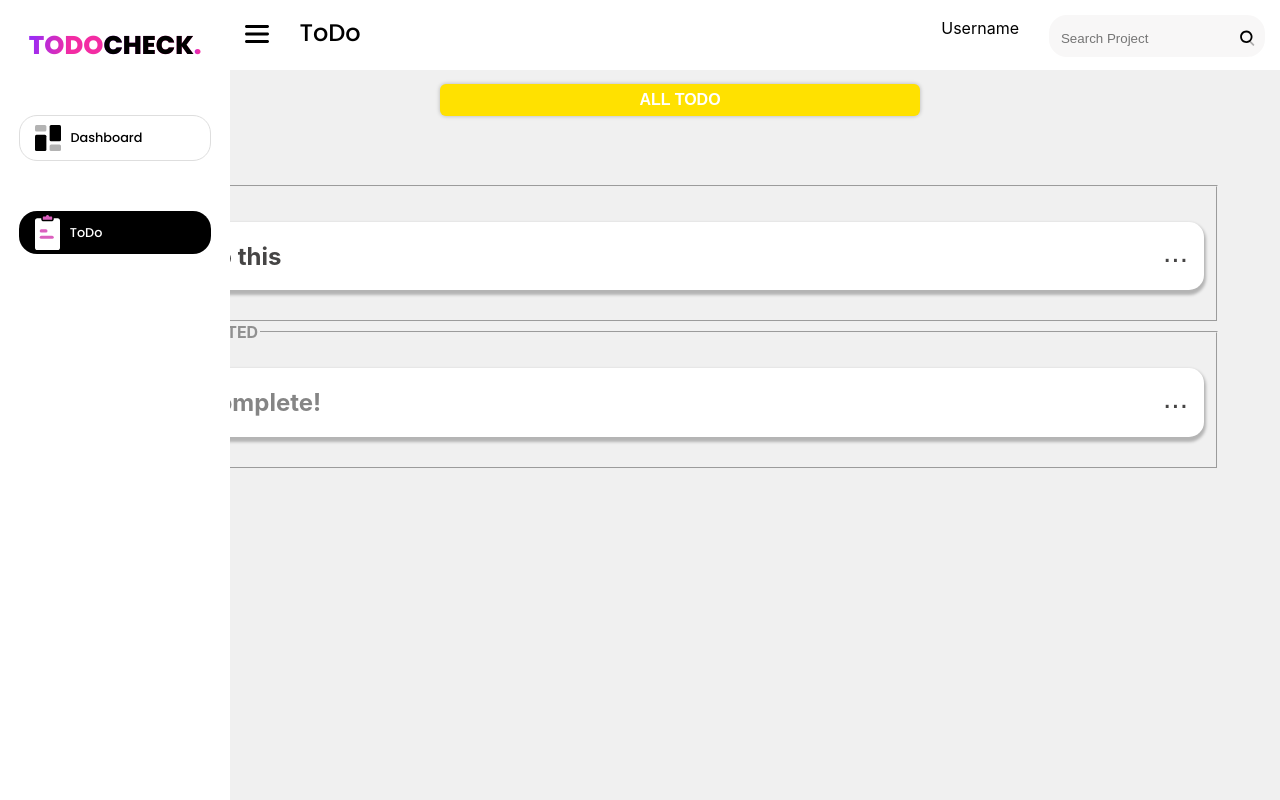
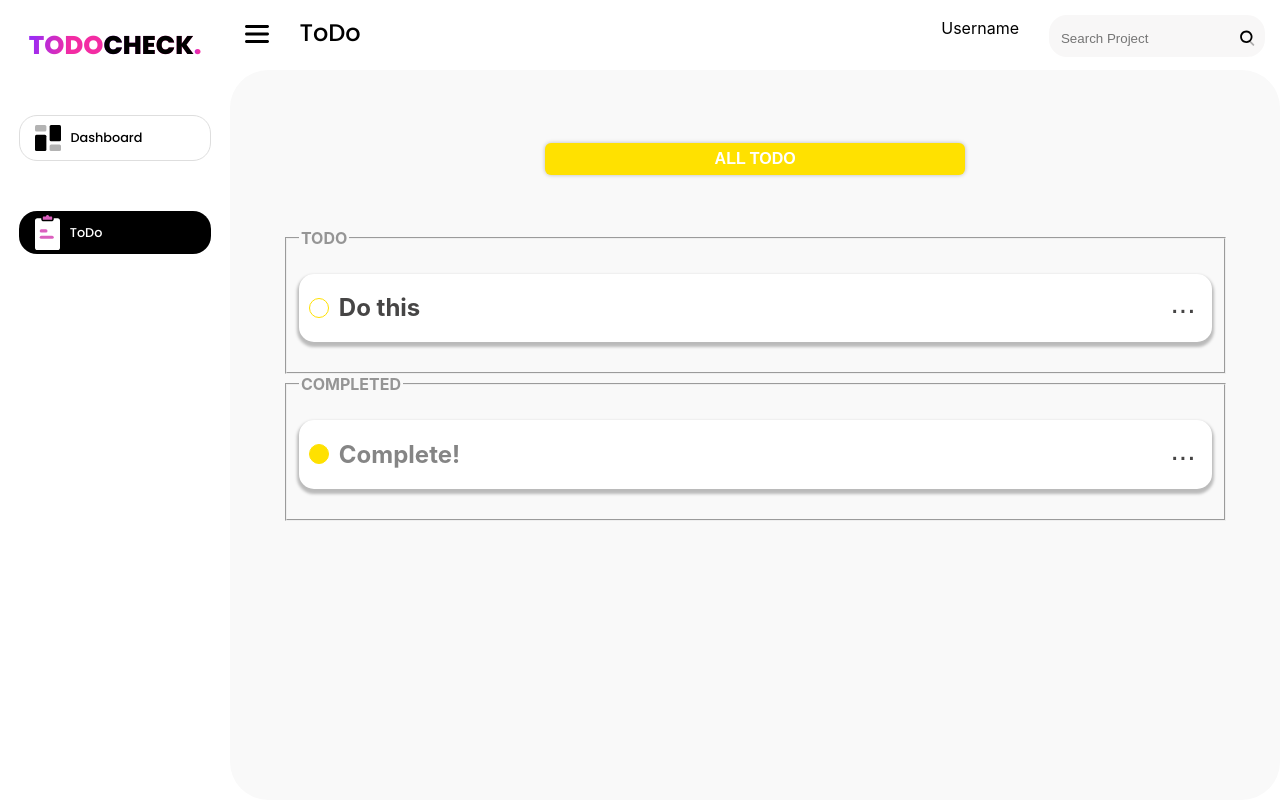
Before and after one commit to AgiTochka/todo-app, a React (Create React App) app: page /tasks in a window 1280 px wide. Built offline with nearby package versions, Linux system fonts and the light colour scheme.

Commit message:
feat: setting bar's animation

```diff
--- a/src/pages/tasks/Tasks.css
+++ b/src/pages/tasks/Tasks.css
@@ -1,17 +1,18 @@
 .main-task{
-    background-color: rgba(233, 233, 233, 0.679);
+    background-color: white;
     display: flex;
     min-height: 100vh;
 
 }
 
 
-.main-body{
-    margin-left: 80px;
-    width: 100%;
-    padding-bottom: 30px;
-
-
+.workspaceTask{
+    margin-left: 18vw;
+    margin-top: 70px;
+    background: #F9F9F9;
+    width: calc(100vw - 18vw);
+    height: calc(100vh - 70px);
+    border-radius: 38px;
 }
 
 .all-todo{
@@ -36,3 +37,20 @@
     width: 90%;
     margin: auto;
 }
+
+.animWorkspace{
+    animation-name: workspace;
+    animation-duration: 0.3s;
+    margin-left: 0vw;
+    width: 100vw;
+}
+@keyframes workspace{
+    from{
+        margin-left: 18vw;
+        width: calc(100vw - 18vw);
+    }
+    to{
+        margin-left: 0vw;
+        width: 100vw;
+    }
+}
--- a/src/pages/tasks/Tasks.jsx
+++ b/src/pages/tasks/Tasks.jsx
@@ -7,11 +7,11 @@ import Header from "../../components/header/header";
 
 const Tasks = () => {
     return (
-        <>
-            <Header/>
+
             <div className='main-task'>
                 <Navigation/>
-                <div className='main-body'>
+                <Header/>
+                <div id='workspace' className='workspaceTask '>
                     <button className='all-todo'>ALL TODO</button>
                     <div className='border'>
                         <form>
@@ -31,7 +31,7 @@ const Tasks = () => {
                     </div>
                 </div>
             </div>
-        </>
+
     )
 }
 
```
